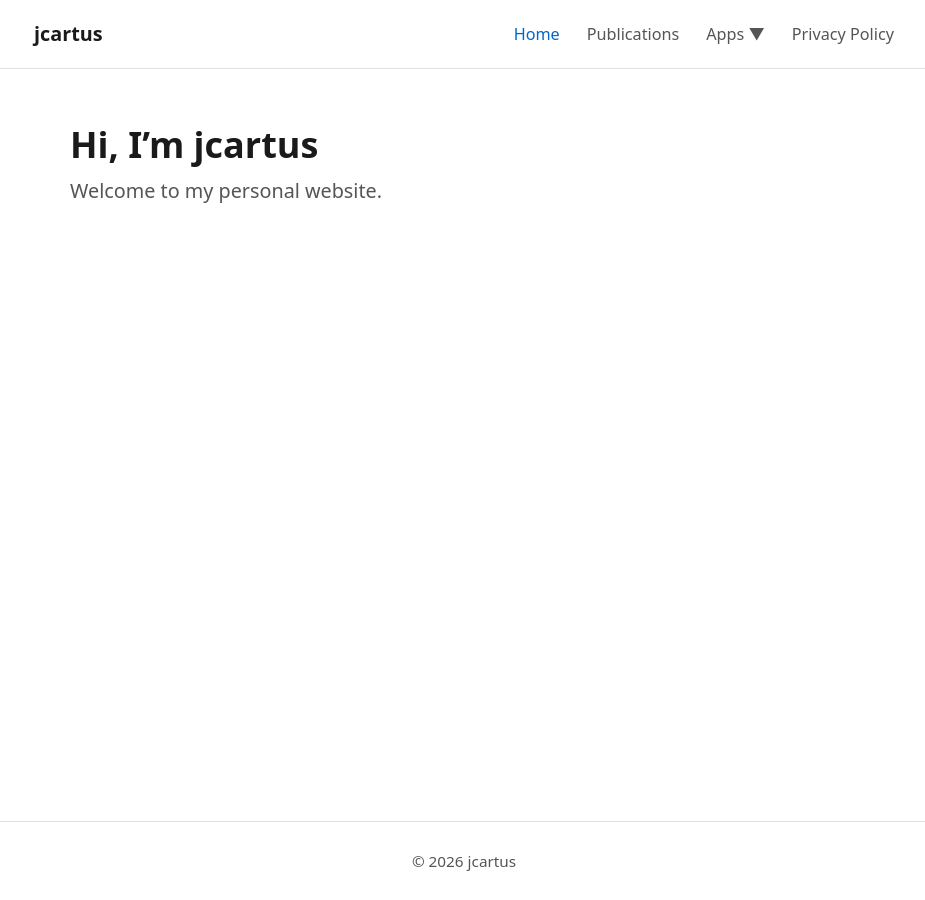
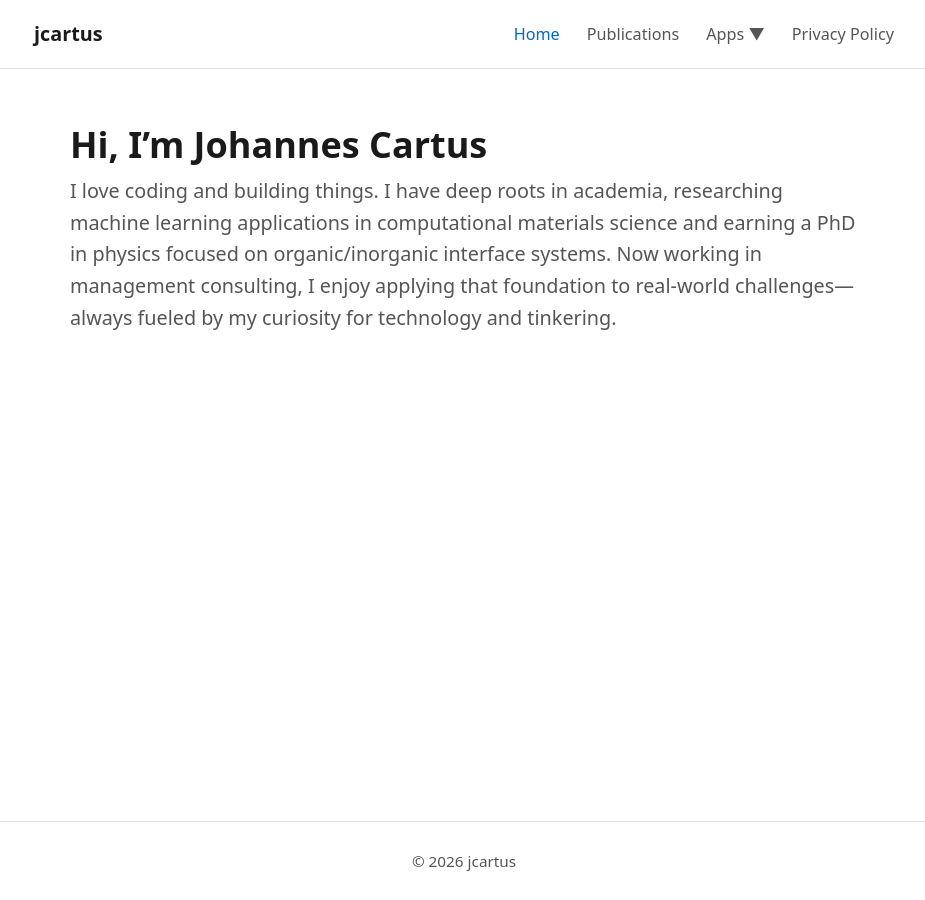
Before and after one commit to jcartus/jcartus.github.io, a Jekyll site: the page built from index.md, in a window 1280 px wide. Shown: the whole page, without its empty margins (176-1101 px from the left). Built offline with Jekyll 4.4.1, drawn with Linux system fonts in a browser that asks for light colours.

Commit message:
Added some personal text

```diff
--- a/index.md
+++ b/index.md
@@ -2,6 +2,7 @@
 layout: default
 ---
 
-# Hi, I'm jcartus
+# Hi, I'm Johannes Cartus
 
-Welcome to my personal website.
+
+I love coding and building things. I have deep roots in academia, researching machine learning applications in computational materials science and earning a PhD in physics focused on organic/inorganic interface systems. Now working in management consulting, I enjoy applying that foundation to real-world challenges—always fueled by my curiosity for technology and tinkering.
```
